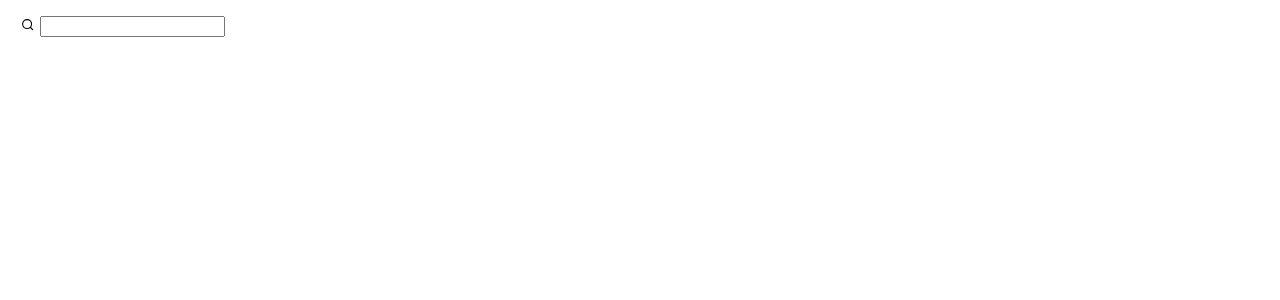
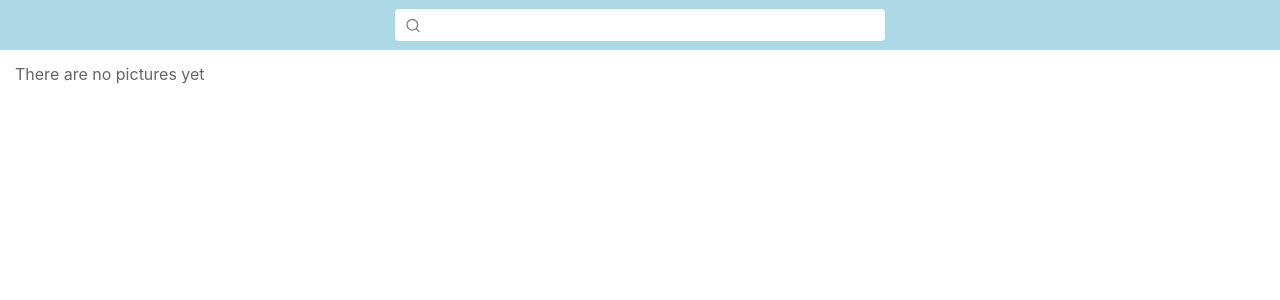
Before and after one commit to heidebloome/goit-react-hw-04-hooks-images, a React (Create React App) app: page / in a window 1280 px wide. Shown: the top 300 px of the page. Built offline with nearby package versions, Linux system fonts and the light colour scheme.

Commit message:
searchbar component styled, search query saved in state in app

```diff
--- a/package.json
+++ b/package.json
@@ -8,6 +8,7 @@
     "@testing-library/react": "^12.1.2",
     "@testing-library/user-event": "^13.5.0",
     "gh-pages": "^3.2.3",
+    "modern-normalize": "^1.1.0",
     "react": "^17.0.2",
     "react-dom": "^17.0.2",
     "react-icons": "^4.3.1",
--- a/src/App.js
+++ b/src/App.js
@@ -1,10 +1,24 @@
 import React, { Component } from "react";
 
 import Searchbar from "./components/Searchbar/Searchbar";
+import ImageGallery from "./components/ImageGallery/ImageGallery";
 
 class App extends Component {
+  state = {
+    searchQuery: "",
+  };
+
+  searchFormSubmitHandler = (query) => {
+    this.setState({ searchQuery: query });
+  };
+
   render() {
-    return <Searchbar />;
+    return (
+      <>
+        <Searchbar onSubmit={this.searchFormSubmitHandler} />
+        <ImageGallery query={this.state.searchQuery} />
+      </>
+    );
   }
 }
 
--- a/src/components/IconButton/IconButton.styled.js
+++ b/src/components/IconButton/IconButton.styled.js
@@ -1,7 +1,27 @@
 import styled from "styled-components";
 
 export const Button = styled.button`
+  position: absolute;
+  top: 50%;
+  left: 10px;
+  display: flex;
+  justify-content: center;
+  align-items: center;
+
+  width: 25px;
+  height: 25px;
+  padding: 0;
+
   background-color: transparent;
   border: none;
   cursor: pointer;
+
+  transform: translateY(-50%);
+
+  svg {
+    width: 16px;
+    height: 16px;
+
+    stroke: ${(props) => props.theme.colors.iconColor};
+  }
 `;
--- /dev/null
+++ b/src/components/ImageGallery/ImageGallery.js
@@ -0,0 +1,19 @@
+import React, { Component } from "react";
+
+import { Gallery } from "./ImageGallery.styled";
+
+class ImageGallery extends Component {
+  render() {
+    return (
+      <Gallery>
+        <div>
+          {this.props.query
+            ? `There will be pictures of ${this.props.query}`
+            : "There are no pictures yet"}
+        </div>
+      </Gallery>
+    );
+  }
+}
+
+export default ImageGallery;
--- /dev/null
+++ b/src/components/ImageGallery/ImageGallery.styled.js
@@ -0,0 +1,7 @@
+import styled from "styled-components";
+
+export const Gallery = styled.div`
+  display: flex;
+  width: 100%;
+  padding: 15px;
+`;
--- a/src/components/Searchbar/Searchbar.js
+++ b/src/components/Searchbar/Searchbar.js
@@ -1,19 +1,47 @@
 import React, { Component } from "react";
 
 import { FiSearch } from "react-icons/fi";
+import { Wrapper, Form, Label, Input } from "./Searchbar.styled";
 import IconButton from "../IconButton/IconButton";
 
 class Searchbar extends Component {
+  state = {
+    searchQuery: "",
+  };
+
+  searchQueryChangeHandler = (e) => {
+    this.setState({ searchQuery: e.target.value });
+  };
+
+  submitHandler = (e) => {
+    e.preventDefault();
+
+    this.props.onSubmit(this.state.searchQuery);
+
+    this.reset();
+  };
+
+  reset = () => {
+    this.setState({ searchQuery: "" });
+  };
+
   render() {
+    const { searchQuery } = this.state;
+
     return (
-      <form>
-        <IconButton>
-          <FiSearch />
-        </IconButton>
-        <label>
-          <input></input>
-        </label>
-      </form>
+      <Wrapper>
+        <Form onSubmit={this.submitHandler}>
+          <Label>
+            <Input
+              onChange={this.searchQueryChangeHandler}
+              value={searchQuery}
+            ></Input>
+          </Label>
+          <IconButton>
+            <FiSearch />
+          </IconButton>
+        </Form>
+      </Wrapper>
     );
   }
 }
--- a/src/components/Searchbar/Searchbar.styled.js
+++ b/src/components/Searchbar/Searchbar.styled.js
@@ -0,0 +1,52 @@
+import styled from "styled-components";
+
+export const Wrapper = styled.div`
+  width: 100%;
+  height: 50px;
+
+  background-color: ${(props) => props.theme.colors.backgroundColor};
+`;
+
+export const Form = styled.form`
+  position: relative;
+  display: flex;
+  justify-content: center;
+  align-items: center;
+  margin-left: auto;
+  margin-right: auto;
+  width: 100%;
+  height: 100%;
+  padding-left: 5px;
+  padding-right: 5px;
+
+  @media (min-width: 768px) {
+    width: 500px;
+  }
+`;
+
+export const Label = styled.label`
+  width: 100%;
+`;
+
+export const Input = styled.input`
+  width: 100%;
+  height: 32px;
+  padding: 0;
+  padding-left: 36px;
+
+  color: inherit;
+
+  border: none;
+  border-radius: 4px;
+
+  transition: border-color 250ms ease-in-out;
+
+  &:hover {
+    cursor: pointer;
+  }
+
+  &:focus {
+    border: 1px solid ${(props) => props.theme.colors.textColor};
+    outline: none;
+  }
+`;
--- /dev/null
+++ b/src/constants/theme.js
@@ -0,0 +1,9 @@
+export const theme = Object.freeze({
+  colors: {
+    white: "#ffffff",
+    backgroundColor: "#add8e6",
+    textColor: "#666565",
+    iconColor: "#808080",
+  },
+  spacing: (value) => `${4 * value}px`,
+});
--- a/src/index.css
+++ b/src/index.css
@@ -1,6 +1,7 @@
 body {
   margin: 0;
-  padding: 15px;
+
+  color: #666565;
 
   font-family: -apple-system, BlinkMacSystemFont, "Segoe UI", "Roboto", "Oxygen",
     "Ubuntu", "Cantarell", "Fira Sans", "Droid Sans", "Helvetica Neue",
--- a/src/index.js
+++ b/src/index.js
@@ -1,11 +1,16 @@
+import "modern-normalize/modern-normalize.css";
 import React from "react";
 import ReactDOM from "react-dom";
 import "./index.css";
 import App from "./App";
+import { ThemeProvider } from "styled-components";
+import { theme } from "./constants/theme";
 
 ReactDOM.render(
   <React.StrictMode>
-    <App />
+    <ThemeProvider theme={theme}>
+      <App />
+    </ThemeProvider>
   </React.StrictMode>,
   document.getElementById("root")
 );
```
Also changed, not shown: 2 other files (tests, documents, lock files or other folders).
